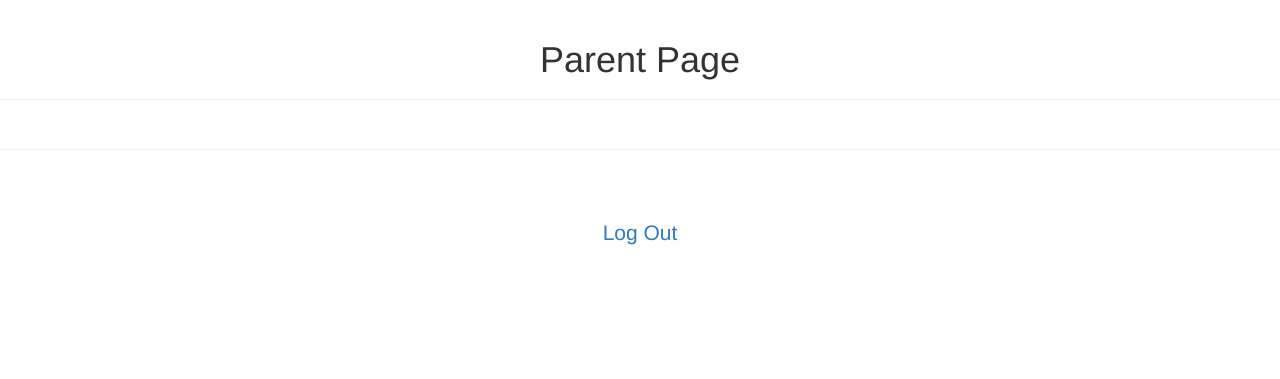
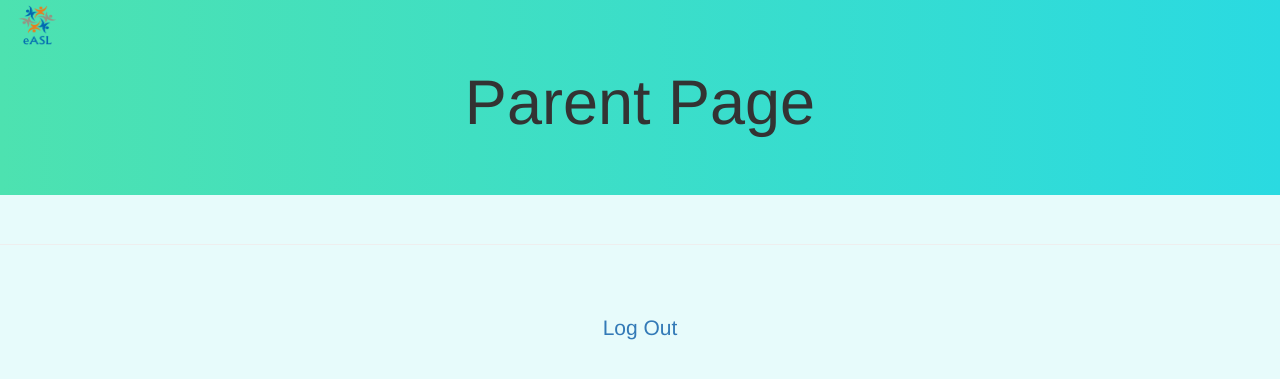
Before and after one commit to curleyt1/EASL, a Django app: page /accounts/profile/ in a window 1280 px wide. Shown: the top 379 px of the page. Run offline with Django 3.2, Linux system fonts and the light colour scheme; some libraries are stand-ins or nearby versions.

Commit message:
Styling for the parent page

```diff
--- a/easl/webApp/templates/about.html
+++ b/easl/webApp/templates/about.html
@@ -10,7 +10,6 @@ body{
 .logo{
   position: relative;
   float:left;
-
 }
 </style>
 <img class ='logo' src='/static/images/eASL_logo.png' height="50" width="75">
--- a/easl/webApp/templates/parent_page.html
+++ b/easl/webApp/templates/parent_page.html
@@ -1,7 +1,22 @@
 {% extends "base_accounts.html" %}
 {% block content %}
 
-<div class="page-header">
+<style>
+ .jumbotron{
+   background: linear-gradient(to right, #4DE2B0, #2ADAE1);
+ }
+ body{
+   background: #E7FBFB;
+ }
+ .logo{
+   position: relative;
+   float:left;
+ }
+</style>
+
+<img class ='logo' src='/static/images/eASL_logo.png' height="50" width="75">
+
+<div class="jumbotron text-center">
   <h1 class="text-center"> Parent Page </h1>
 </div>
 
```
Also changed, not shown: easl/db.sqlite3.
